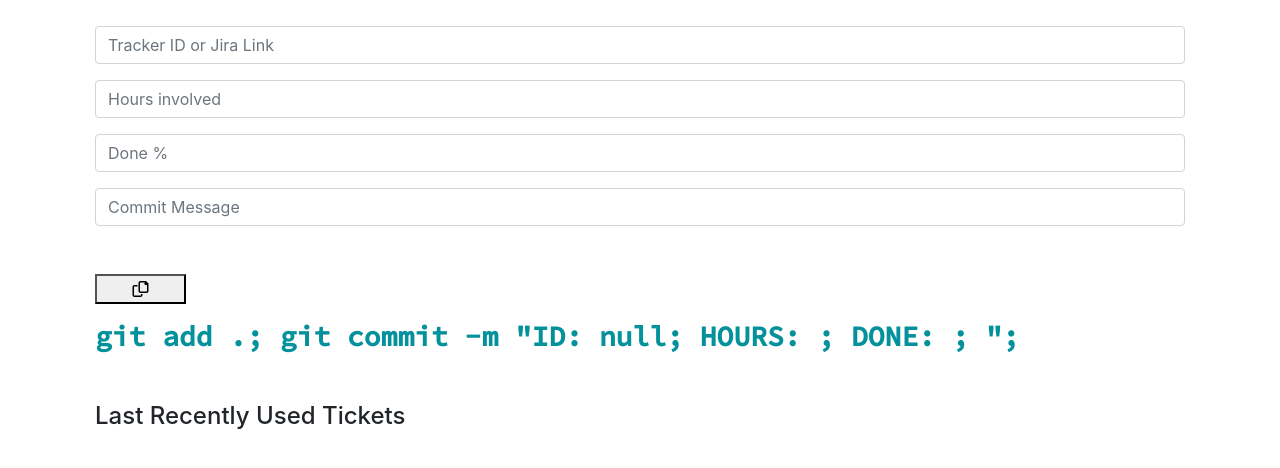
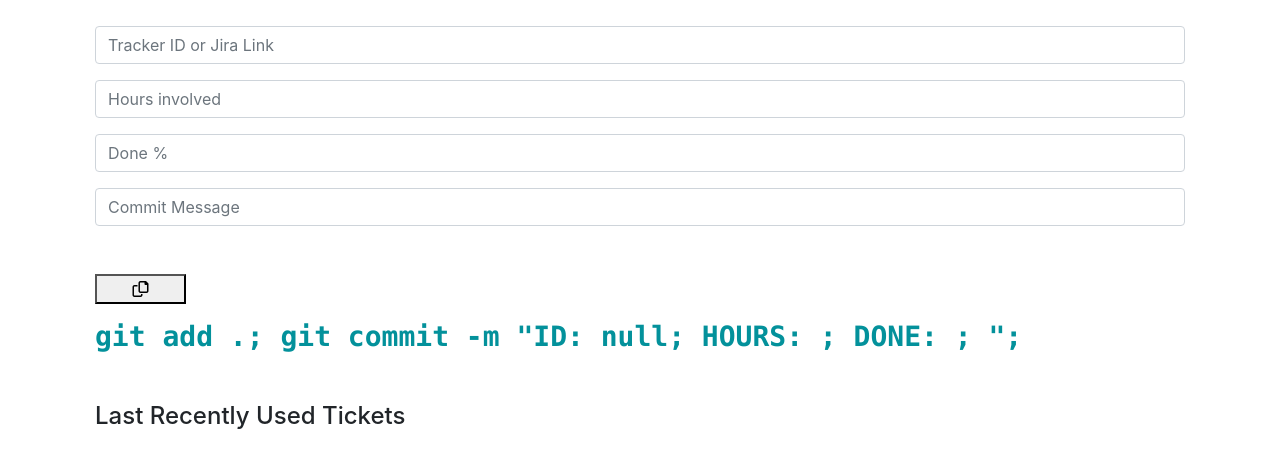
Before and after one commit to maulik-fynd/git-commit-format, a plain HTML site: page index.html in a window 1280 px wide. Shown: the part 182-650 px from the top of the page. Drawn offline with nearby package versions, Linux system fonts and the light colour scheme.

Commit message:
Font Change

```diff
--- a/index.html
+++ b/index.html
@@ -29,7 +29,7 @@
       }
       #commitLine {
         color: #03919b !important;
-        font-family: 'Source Code Pro', monospace;
+        font-family: SFMono-Regular,Menlo,Monaco,Consolas,"Liberation Mono","Courier New",monospace;
         font-weight: 900 !important;
 
       }
```
